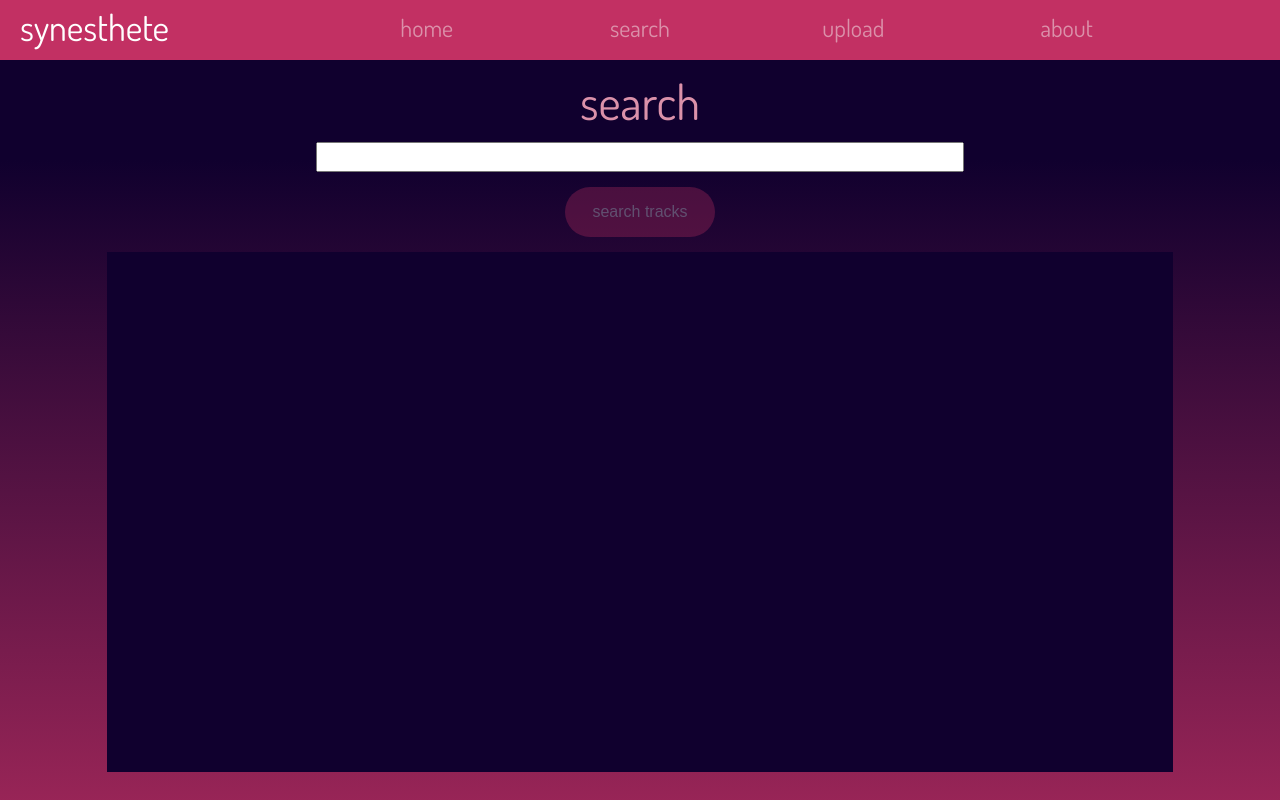
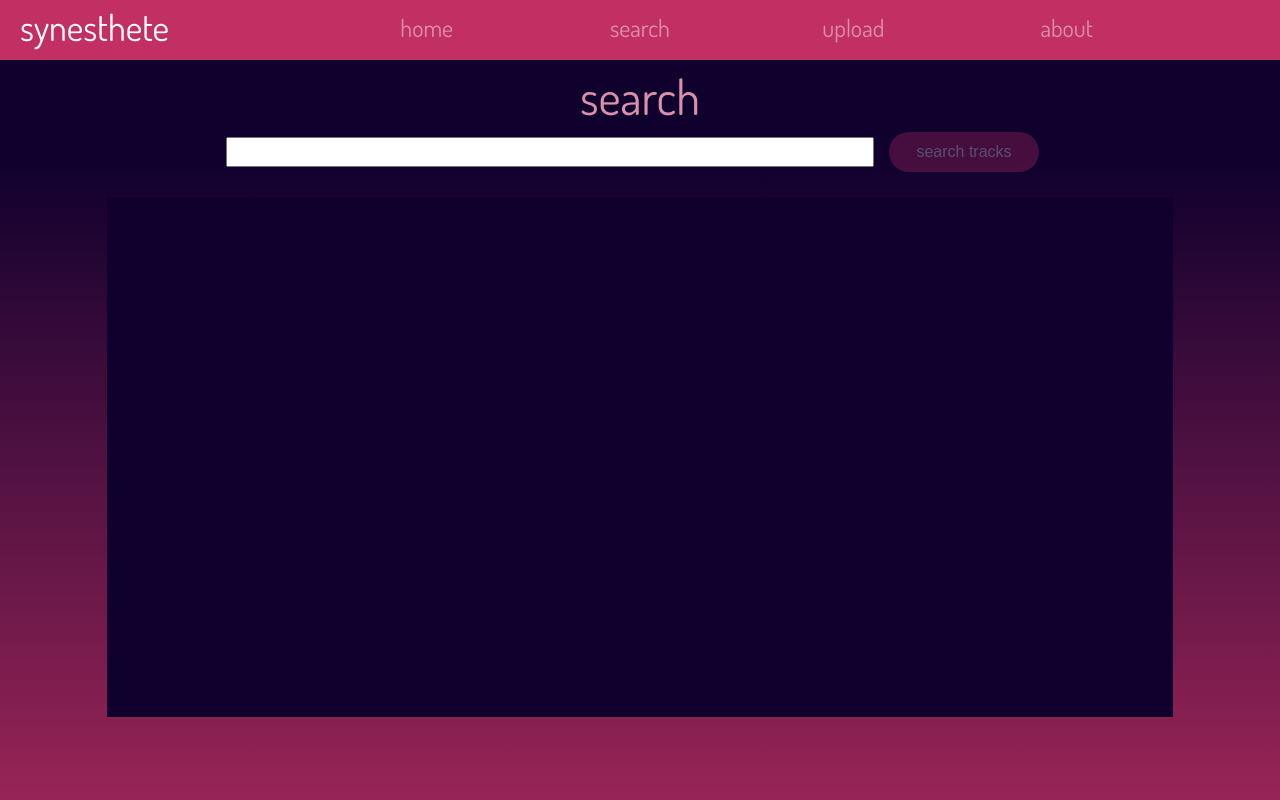
Before and after one commit to LucilleN/synesthete, a React (Create React App) app: page /search in a window 1280 px wide. Built offline with nearby package versions, Linux system fonts and the light colour scheme; the HTML template or start-up script is replaced by a standard one.

Commit message:
Styling modifications for home and search, also created file for about page

```diff
--- a/src/pages/Homepage.js
+++ b/src/pages/Homepage.js
@@ -16,7 +16,8 @@ const styles = theme => ({
   title: {
     fontSize: '7rem',
     fontWeight: 800,
-    color: theme.palette.white
+    color: theme.palette.white,
+    marginTop: '-10px'
   },
   subTitle: {
     fontSize: '3rem',
--- a/src/pages/Search.js
+++ b/src/pages/Search.js
@@ -11,7 +11,7 @@ import { searchSongs } from '../api'
 const styles = theme => ({
   title: {
     color: theme.palette.light.pink,
-    padding: 5,
+    // padding: 5,
     fontSize: '3rem',
     textAlign: 'center'
   },
@@ -20,20 +20,32 @@ const styles = theme => ({
     flexDirection: 'column',
     alignItems: 'center'
   },
+  searchBar: {
+    display: 'flex',
+    flexDirection: 'row',
+    width: '100%',
+    alignItems: 'center',
+    marginTop: '-15px'
+  },
   searchField: {
     width: '50%',
     height: '1.5rem',
-    marginBottom: 10
+    color: theme.palette.light.pink,
+    '&:focus': {
+      outline: 'none',
+      border: `2px solid ${theme.palette.dark.pink}`,
+      color: theme.palette.dark.pink
+    },
   },
   buttonEnabled: {
     color: theme.palette.white,
     fontSize: '1rem',
     background: theme.palette.dark.pink,
-    height: '50px',
+    height: '40px',
     width: '150px',
     borderRadius: '30px',
     border: 'none',
-    margin: 5,
+    margin: 15,
     '&:hover': {
        background: theme.palette.white,
        color: theme.palette.dark.pink
@@ -43,11 +55,11 @@ const styles = theme => ({
     color: theme.palette.white,
     fontSize: '1rem',
     background: theme.palette.dark.pink,
-    height: '50px',
+    height: '40px',
     width: '150px',
     borderRadius: '30px',
     border: 'none',
-    margin: 5,
+    margin: 15,
     opacity: '0.3'
   },
   resultsContainer: {
@@ -57,18 +69,15 @@ const styles = theme => ({
     marginTop: 10,
     padding: '0px 15px 15px',
     background: theme.palette.dark.purple,
-    // This doesn't work
-    '@global': {
-      '*::-webkit-scrollbar': {
-        width: '0.4em'
-      },
-      '*::-webkit-scrollbar-track': {
-        '-webkit-box-shadow': 'inset 0 0 6px rgba(0,0,0,0.00)'
-      },
-      '*::-webkit-scrollbar-thumb': {
-        backgroundColor: 'rgba(0,0,0,.1)',
-        outline: '1px solid slategrey'
-      }
+    '&::-webkit-scrollbar': {
+      width: '1em',
+    },
+    '&::-webkit-scrollbar-track': {
+      '-webkit-box-shadow': 'inset 0 0 6px rgba(0,0,0,0.00)',
+      backgroundColor: theme.palette.dark.pink,
+    },
+    '&::-webkit-scrollbar-thumb': {
+      backgroundColor: theme.palette.white,
     }
   }
 })
@@ -83,7 +92,10 @@ const SearchForm = (props) => {
   const [songSelected, setSongSelected] = useState(false)
   const [songID, setSongID] = useState(null)
 
+  const defaultText = 'search tracks'
+
   const handleQueryChange = event => setQuery(event.target.value)
+  // const handleFocus = event =>
 
   const performQuery = async event => {
     event.preventDefault() // why?
@@ -119,13 +131,12 @@ const SearchForm = (props) => {
           search
         </Typography>
 
-        <input name="query" type="text" value={query} onChange={handleQueryChange} className={classes.searchField}/>
-
-        <div className="ButtonBar">
+        <Grid container justify="center" className={classes.searchBar}>
+          <input name="query" type="text" value={query} onChange={handleQueryChange} className={classes.searchField}/>
           <button type="submit" disabled={!query} className={query ? classes.buttonEnabled : classes.buttonDisabled}>
             search tracks
           </button>
-        </div>
+        </Grid>
 
         {error && (
           <div className="error">
```
Also changed, not shown: src/pages/About.js (added).
